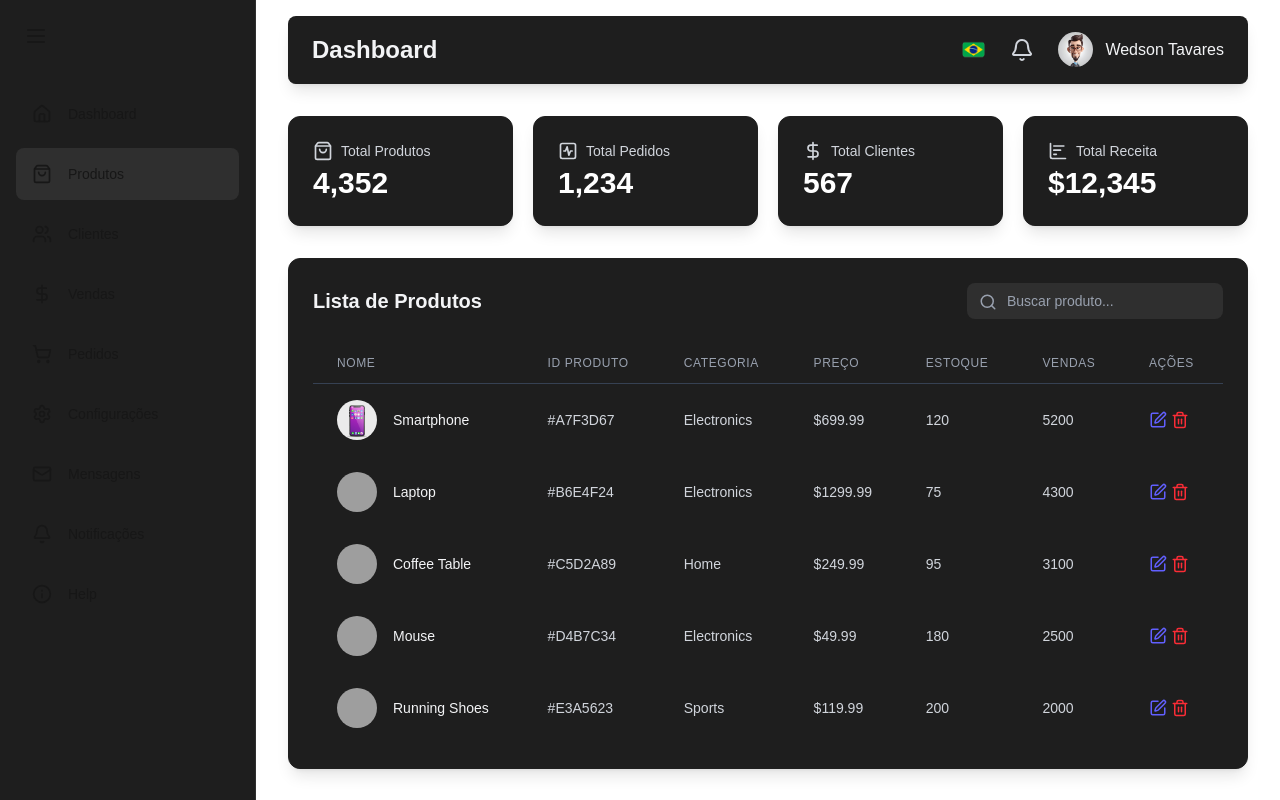
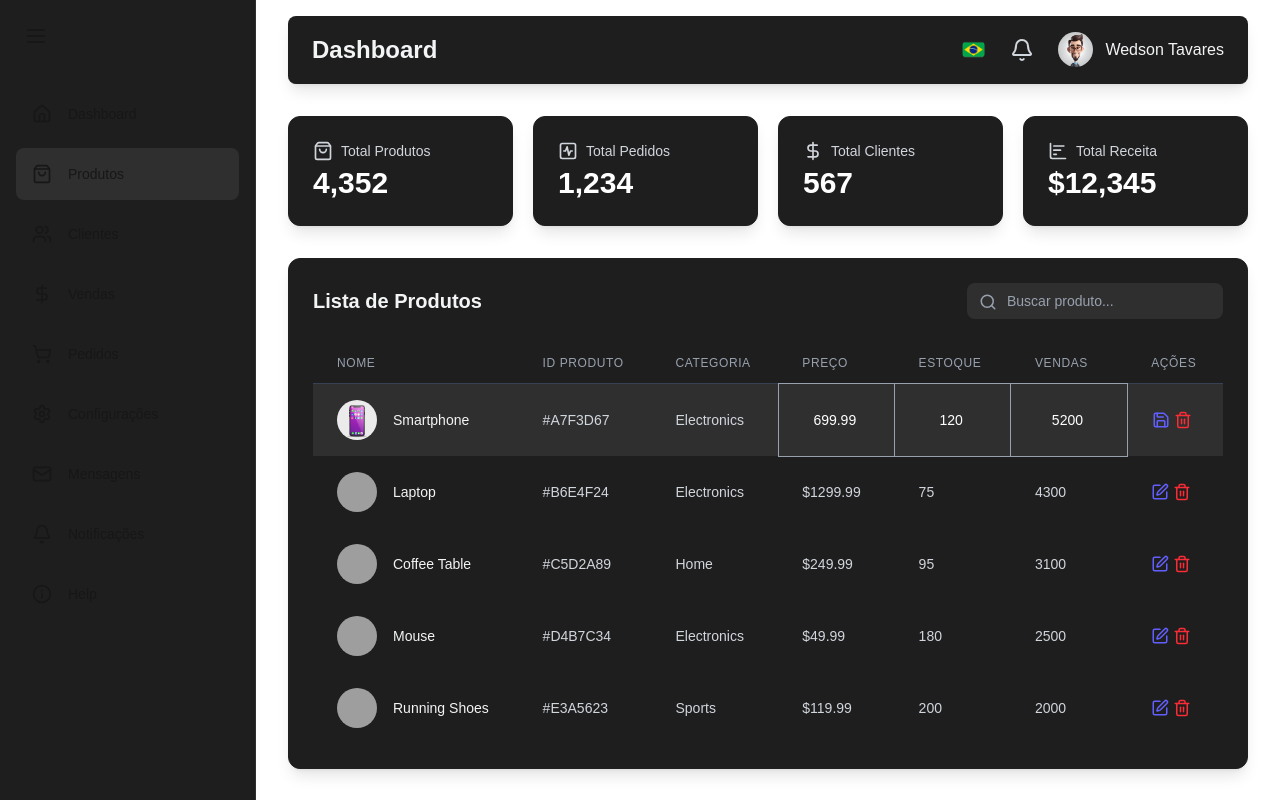
Before and after one commit to WedsonTavares/dashboard-saas, a Next.js app: page /products in a window 1280 px wide. Both pictures are taken after a click on the button 1157 px from the left and 420 px from the top of the page. Built offline with nearby package versions, Linux system fonts and the light colour scheme; grey boxes are pictures that could not be loaded.

Commit message:
edit e save products

```diff
--- a/components/ProductsTable.jsx
+++ b/components/ProductsTable.jsx
@@ -3,22 +3,39 @@
 import React, { useMemo, useState } from 'react'
 import productData from '../public/data/data.json'
 import { motion } from "framer-motion"
-import { Edit, Search, Trash2 } from 'lucide-react'
+import { Edit, Save, Search, Trash2 } from 'lucide-react'
 import Image from 'next/image'
 
 const ProductsTable = () => {
 
     const [products, setProducts] = useState(productData.products)
     const [searchTerm, setSearchTerm] = useState("")
+    const [editingRow, setEditingRow] = useState(null)
 
     const filteredProducts = useMemo(() => {
         return products.filter(product =>
             product.name.toLowerCase().includes(searchTerm.toLowerCase()) ||
             product.category.toLowerCase().includes(searchTerm.toLowerCase())
         )
-    })
+    }, [searchTerm, products]);
 
+    const handleEditClick = (id) => {
+        setEditingRow(id);
+    }
 
+    const handleSaveClick = (id) => {
+        setEditingRow(null);
+    }
+
+    const handleChange = (id, field, value) => {
+        if (!/^d*\.?\d*$/.test(value)) return; //allow only numbers and decimal
+
+        setProducts(prevProducts =>
+            prevProducts.map(product =>
+                product.id === id ? { ...product, [field]: Number(value) } : product
+            )
+        );
+    }
 
     return (
         <motion.div className='bg-[#1e1e1e] backdrop-blur-md shadow-lg rounded-xl p-4 md:p-6
@@ -71,7 +88,8 @@ const ProductsTable = () => {
                                 initial={{ opacity: 0, y: 10 }}
                                 animate={{ opacity: 1, y: 0 }}
                                 transition={{ delay: 0.1, duration: 0.3 }}
-                                className='flex flex-col md:mb-0 md:table-row mb-4 border-b md:border-b-0 border-gray-700 md:border-none p-2 md:p-0'
+                                className={`flex flex-col md:mb-0 md:table-row mb-4 border-b md:border-b-0 border-gray-700 md:border-none p-2 md:p-0 ${editingRow === product.id ? 'bg-[#2f2f2f] ring-gray-500' : ""
+                                    }`}
                             >
                                 <td className='md:hidden px-3 py-2'>
                                     <div className='flex items-center justify-between'>
@@ -88,10 +106,16 @@ const ProductsTable = () => {
                                             </div>
                                         </div>
                                         <div className='flex space-x-1 -mt-1 -mr-1'>
-                                            <button className='text-indigo-500 hover:text-indigo-300 cursor-pointer'>
-                                                <Edit size={14} />
+                                            <button className='text-indigo-500 hover:text-indigo-300 cursor-pointer'
+                                                onClick={() => editingRow === product.id ?
+                                                    handleSaveClick() :
+                                                    handleEditClick(product.id)}
+                                            >
+                                                {editingRow === product.id ?
+                                                    (<Save size={14} />) :
+                                                    (<Edit size={14} />)}
                                             </button>
-                                            <button className='text-red-500 hover:text-red-300 cursor-pointer'>
+                                            <button className='text-red-500 hover:text-red-300 cursor-pointer' onClick={() => handleDelete(product.id)}>
                                                 <Trash2 size={14} />
                                             </button>
                                         </div>
@@ -100,7 +124,26 @@ const ProductsTable = () => {
                                         <div>Categoria: {product.category}</div>
                                         {["Preço", "Estoque", "Vendas"].map((field) => (
                                             <div key={field}>
-                                                <span className='capitalize'>{field}:{product[field]}</span>
+                                                <span className='capitalize'>
+                                                    {field === "Preço" ? "price" : field === "Estoque" ? "stock" : field === "Vendas" ? "sales" : field}:
+                                                </span>
+                                                {editingRow === product.id ?
+                                                    <input type='text'
+                                                        className='bg-transparent text-white border border-gray-400 w-16 text-center text-xs ml-1'
+                                                        value={field === "Preço" ? product.price : field === "Estoque" ? product.stock : field === "Vendas" ? product.sales : product[field]}
+                                                        onChange={(e) => handleChange(product.id, field === "Preço" ? "price" : field === "Estoque" ? "stock" : field === "Vendas" ? "sales" : field, e.target.value)}
+                                                    />
+                                                    : (field === "Preço" ? (
+                                                        `$${product.price.toFixed(2)}`
+                                                    ) : (field === "Estoque" ? (
+                                                        `${product.stock}`
+                                                    ) : (field === "Vendas" ? (
+                                                        `${product.sales}`
+                                                    ) : (
+                                                        `${product[field]}`
+                                                    ))))
+
+                                                }
                                             </div>
                                         ))}
                                     </div>
@@ -126,25 +169,36 @@ const ProductsTable = () => {
                                     {product.category}
                                 </td>
                                 {["Preço", "Estoque", "Vendas"].map((field) => (
-                                    <td
-                                        key={field}
-                                        className='hidden md:table-cell px-6 py-4 whitespace-nowrap text-sm font-medium text-gray-300'
-                                    >
-                                        {field === "Preço"
-                                            ? `$${product.price.toFixed(2)}`
-                                            : field === "Estoque"
-                                                ? product.stock
-                                                : field === "Vendas"
-                                                    ? product.sales
-                                                    : null}
-                                    </td>
+    <td
+        key={field}
+        className={`hidden md:table-cell px-6 py-4 whitespace-nowrap text-sm font-medium text-gray-300 ${editingRow === product.id ? "border border-gray-400" : ""}`}
+    >
+        {editingRow === product.id ? (
+            <input
+                type="text"
+                className='bg-transparent text-white border-none outline-none w-16 text-center'
+                value={field === "Preço" ? product.price !== undefined ? product.price : "" : field === "Estoque" ? product.stock !== undefined ? product.stock : "" : field === "Vendas" ? product.sales !== undefined ? product.sales : "" : ""}
+                onChange={(e) =>
+                    handleChange(product.id, field === "Preço" ? "price" : field === "Estoque" ? "stock" : field === "Vendas" ? "sales" : field, e.target.value)}
+            />
+        ) : (
+            field === "Preço" ? `$${product.price.toFixed(2)}` : field === "Estoque" ? product.stock : field === "Vendas" ? product.sales : null
+        )}
+    </td>
                                 ))}
 
                                 <td className='hidden md:table-cell px-6 py-4 whitespace-nowrap text-sm font-medium text-gray-300'
                                 >
                                     <div className='flex space-x-1'>
-                                        <button className='text-indigo-500 hover:text-indigo-300 cursor-pointer'>
-                                            <Edit size={18} />
+                                        <button
+                                            className='text-indigo-500 hover:text-indigo-300 cursor-pointer'
+                                            onClick={() => editingRow === product.id ?
+                                                handleSaveClick() :
+                                                handleEditClick(product.id)}
+                                        >
+                                            {editingRow === product.id ?
+                                                ( <Save size={18} />) :
+                                                ( <Edit size={18} />)}
                                         </button>
                                         <button className='text-red-500 hover:text-red-300 cursor-pointer'>
                                             <Trash2 size={18} />
```
